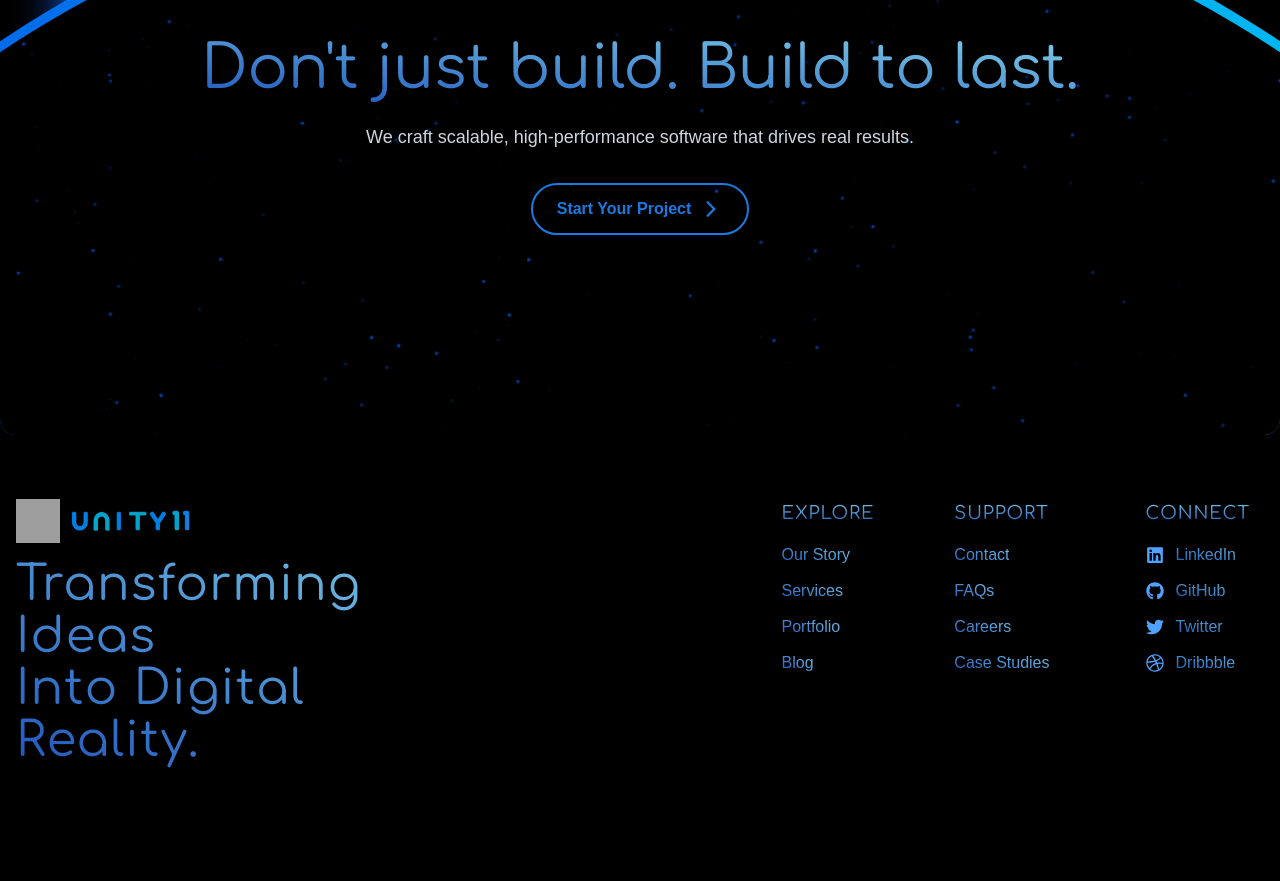
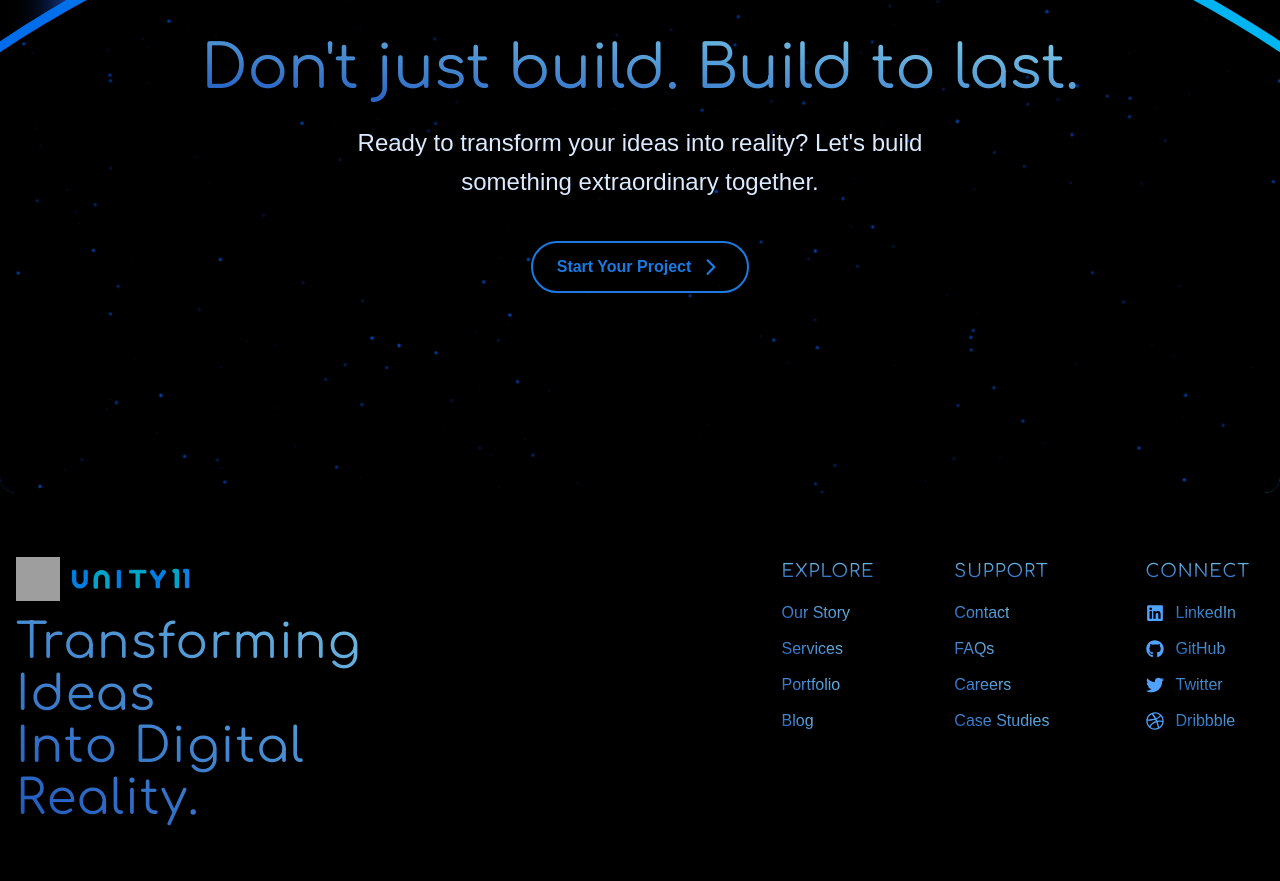
Before and after one commit to UNITY-11/unity11, a Next.js app in the folder apps/client/: page /projects in a window 1280 px wide. Shown: the part 2200-3081 px from the top of the page. Built offline with nearby package versions, Linux system fonts and the light colour scheme; grey boxes are pictures that could not be loaded.

Commit message:
chore: fix lint warnings and clean up unused imports

```diff
--- a/apps/client/src/components/layout/Footer.tsx
+++ b/apps/client/src/components/layout/Footer.tsx
@@ -6,12 +6,12 @@ import FooterCTA from '@/components/layout/FooterCTA'
 
 // Importing icons from react-icons
 import {
-  FaCode,
   FaLinkedin,
   FaGithub,
   FaTwitter,
   FaDribbble,
 } from "react-icons/fa";
+import { FaMapMarkerAlt, FaEnvelope, FaPhoneAlt } from "react-icons/fa";
 import { IoIosArrowForward } from "react-icons/io";
 import { motion } from "motion/react";
 import Image from "next/image";
--- a/apps/client/src/components/layout/FooterCTA.tsx
+++ b/apps/client/src/components/layout/FooterCTA.tsx
@@ -38,9 +38,9 @@ const FooterCTA: React.FC = () => {
         </h2>
 
         {/* Subheading */}
-        <p className="text-lg text-gray-300 mb-8 z-10">
-          We craft scalable, high-performance software that drives real results.
-        </p>
+          <p className="text-xl md:text-2xl text-blue-100 max-w-2xl mx-auto mb-10 font-light leading-relaxed">
+            Ready to transform your ideas into reality? Let&apos;s build something extraordinary together.
+          </p>
 
         {/* Call to Action Button */}
         <button
--- a/apps/client/src/components/sections/home/BlogSection.tsx
+++ b/apps/client/src/components/sections/home/BlogSection.tsx
@@ -1,6 +1,5 @@
 "use client";
 import Image from "next/image";
-import Link from "next/link";
 import { posts } from "@/data/blogs";
 import { IoIosArrowForward, IoIosArrowBack } from "react-icons/io";
 import { useRouter } from "next/navigation";
--- a/apps/client/src/components/sections/home/FeaturedProjects.tsx
+++ b/apps/client/src/components/sections/home/FeaturedProjects.tsx
@@ -3,7 +3,7 @@
 import Image from "next/image";
 import { IoIosArrowForward, IoIosArrowBack } from "react-icons/io";
 import { useRouter } from "next/navigation";
-import { easeInOut, motion } from "motion/react";
+import { motion, useScroll, useTransform, useSpring } from "motion/react";
 
 interface ProjectCardProps {
   id: string;
--- a/apps/client/src/features/projects/components/ProjectsGrid.tsx
+++ b/apps/client/src/features/projects/components/ProjectsGrid.tsx
@@ -13,7 +13,7 @@ export function ProjectsGrid({ projects }: ProjectsGridProps) {
           No projects found
         </h3>
         <p className="text-gray-400">
-          We couldn't find any projects matching your search or filter criteria.
+          We didn&apos;t find any projects matching your criteria.
         </p>
       </div>
     );
--- a/apps/client/src/features/services/components/ServicesGrid.tsx
+++ b/apps/client/src/features/services/components/ServicesGrid.tsx
@@ -9,7 +9,7 @@ export function ServicesGrid() {
 
   return (
     <div className="flex flex-col gap-24">
-      {categoryGroups.map((group, groupIdx) => (
+      {categoryGroups.map((group) => (
         <section key={group.category} className="relative">
           {/* Category Header */}
           <motion.div
--- a/apps/client/src/features/services/types/index.ts
+++ b/apps/client/src/features/services/types/index.ts
@@ -1,4 +1,4 @@
-import { ReactNode } from "react";
+import { LucideIcon } from "lucide-react";
 
 export interface Service {
   id: string;
```
